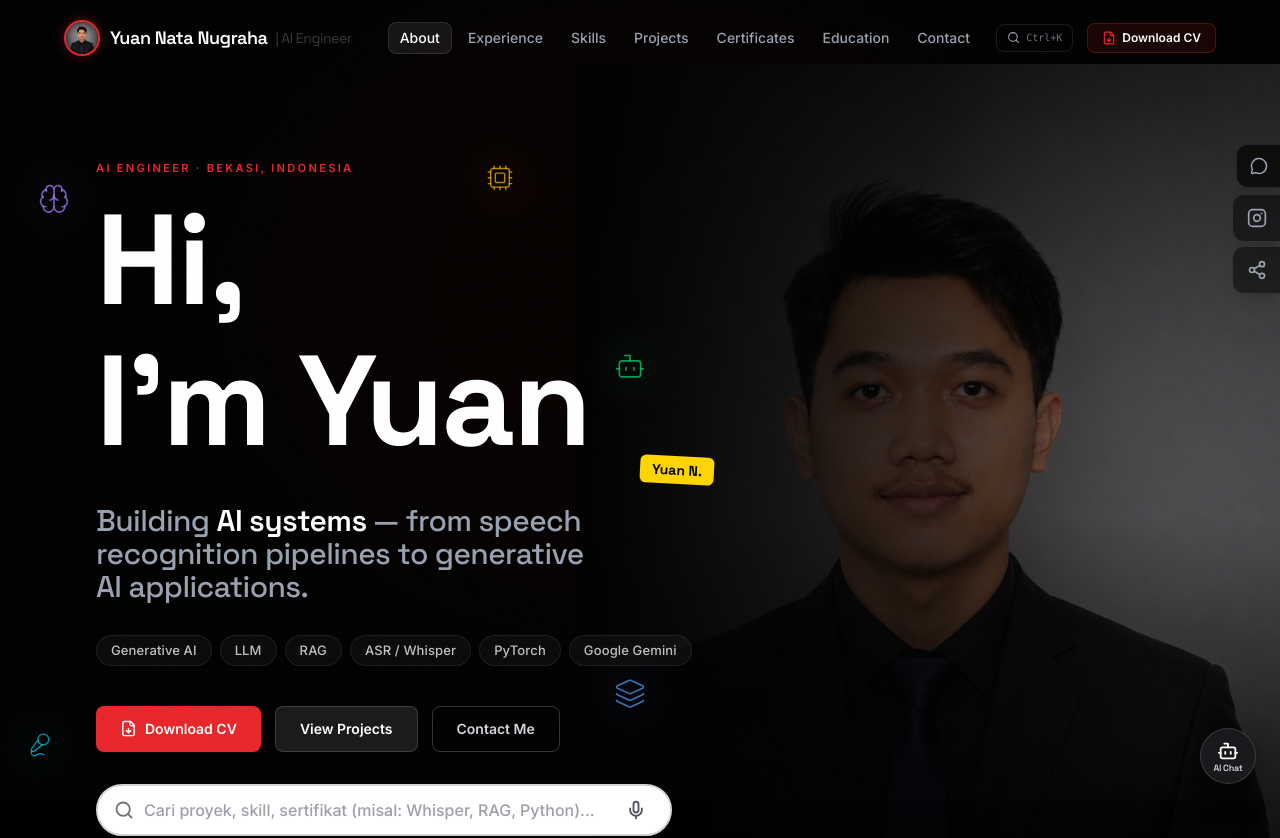
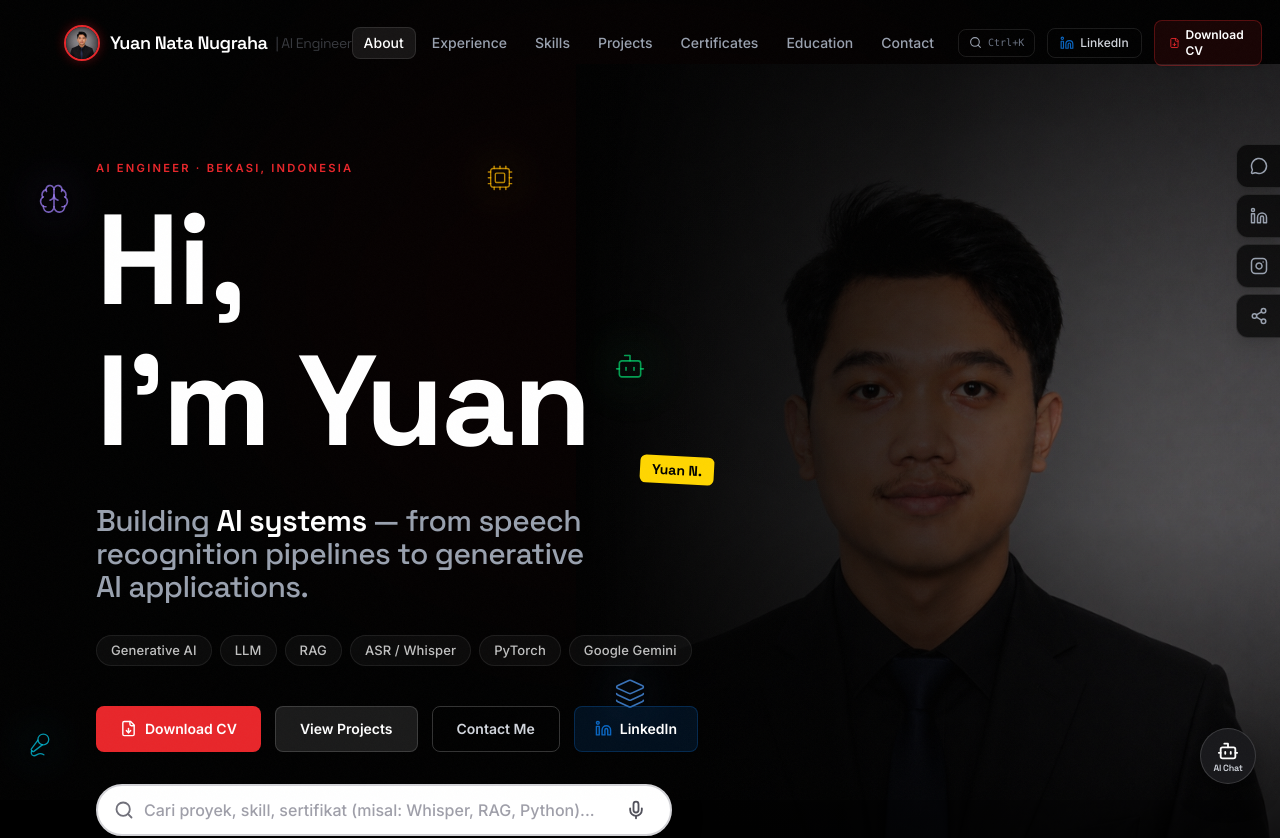
Before and after one commit to nyuannata/Portofolio-Yuan-Nata-Nugraha, a React (Vite) app: page / in a window 1280 px wide. Shown: the top 838 px of the page. Built offline with nearby package versions, Linux system fonts and the light colour scheme.

Commit message:
feat: add LinkedIn profile links to Header, Hero CTA, Floating Socials, and Footer

```diff
--- a/src/components/FloatingSocials.tsx
+++ b/src/components/FloatingSocials.tsx
@@ -1,5 +1,5 @@
 import React from 'react';
-import { Instagram, Share2, MessageCircle } from 'lucide-react';
+import { Instagram, Share2, MessageCircle, Linkedin } from 'lucide-react';
 
 const FloatingSocials: React.FC = () => {
   const handleShare = async () => {
@@ -26,27 +26,41 @@ const FloatingSocials: React.FC = () => {
         target="_blank"
         rel="noopener noreferrer"
         className="w-11 h-11 bg-black/70 backdrop-blur-md border border-white/10 border-r-0 rounded-l-xl text-gray-400 hover:text-white hover:bg-white/10 hover:border-white/20 shadow-lg transition-all flex items-center justify-center relative group mb-1.5"
+        title="Chat WhatsApp"
       >
         <MessageCircle size={18} />
         <span className="absolute right-14 opacity-0 group-hover:opacity-100 transition-opacity bg-black/90 backdrop-blur-md border border-white/10 text-white text-xs px-2.5 py-1 rounded-md pointer-events-none whitespace-nowrap shadow-md">WhatsApp</span>
       </a>
 
       <a
+        href="https://www.linkedin.com/in/yuan-nata-nugraha-590212361/"
+        target="_blank"
+        rel="noopener noreferrer"
+        className="w-11 h-11 bg-black/70 backdrop-blur-md border border-white/10 border-r-0 rounded-l-xl text-gray-400 hover:text-[#0A66C2] hover:bg-[#0A66C2]/15 hover:border-[#0A66C2]/40 shadow-lg transition-all flex items-center justify-center relative group mb-1.5"
+        title="LinkedIn Profile"
+      >
+        <Linkedin size={18} />
+        <span className="absolute right-14 opacity-0 group-hover:opacity-100 transition-opacity bg-black/90 backdrop-blur-md border border-white/10 text-white text-xs px-2.5 py-1 rounded-md pointer-events-none whitespace-nowrap shadow-md">LinkedIn</span>
+      </a>
+
+      <a
         href="https://instagram.com/yuannatann"
         target="_blank"
         rel="noopener noreferrer"
-        className="w-12 h-12 bg-black/50 backdrop-blur-md border border-white/10 border-r-0 rounded-l-xl text-gray-400 hover:text-white hover:bg-white/10 hover:border-white/20 shadow-lg transition-all flex items-center justify-center relative group mb-1"
+        className="w-11 h-11 bg-black/70 backdrop-blur-md border border-white/10 border-r-0 rounded-l-xl text-gray-400 hover:text-white hover:bg-white/10 hover:border-white/20 shadow-lg transition-all flex items-center justify-center relative group mb-1.5"
+        title="Instagram Profile"
       >
-        <Instagram size={20} />
-        <span className="absolute right-14 opacity-0 group-hover:opacity-100 transition-opacity bg-black/80 backdrop-blur-md border border-white/10 text-white text-xs px-2 py-1 rounded pointer-events-none whitespace-nowrap">Instagram</span>
+        <Instagram size={18} />
+        <span className="absolute right-14 opacity-0 group-hover:opacity-100 transition-opacity bg-black/90 backdrop-blur-md border border-white/10 text-white text-xs px-2.5 py-1 rounded-md pointer-events-none whitespace-nowrap shadow-md">Instagram</span>
       </a>
 
       <button
         onClick={handleShare}
-        className="w-12 h-12 bg-black/50 backdrop-blur-md border border-white/10 border-r-0 rounded-l-xl text-gray-400 hover:text-white hover:bg-white/10 hover:border-white/20 shadow-lg transition-all flex items-center justify-center relative group"
+        className="w-11 h-11 bg-black/70 backdrop-blur-md border border-white/10 border-r-0 rounded-l-xl text-gray-400 hover:text-white hover:bg-white/10 hover:border-white/20 shadow-lg transition-all flex items-center justify-center relative group"
+        title="Bagikan Profil"
       >
-        <Share2 size={20} />
-        <span className="absolute right-14 opacity-0 group-hover:opacity-100 transition-opacity bg-black/80 backdrop-blur-md border border-white/10 text-white text-xs px-2 py-1 rounded pointer-events-none whitespace-nowrap">Share Profile</span>
+        <Share2 size={18} />
+        <span className="absolute right-14 opacity-0 group-hover:opacity-100 transition-opacity bg-black/90 backdrop-blur-md border border-white/10 text-white text-xs px-2.5 py-1 rounded-md pointer-events-none whitespace-nowrap shadow-md">Share Profile</span>
       </button>
     </div>
   );
--- a/src/components/Footer.tsx
+++ b/src/components/Footer.tsx
@@ -1,6 +1,6 @@
 import React, { useRef } from 'react';
 import { motion, useScroll, useTransform } from 'motion/react';
-import { MapPin } from 'lucide-react';
+import { MapPin, Linkedin, Github, Mail, MessageCircle, Instagram } from 'lucide-react';
 
 export const Footer: React.FC = () => {
   const footerRef = useRef<HTMLElement>(null);
@@ -8,10 +8,6 @@ export const Footer: React.FC = () => {
     target: footerRef,
     offset: ["start end", "end end"],
   });
-
-  // ⚠️ FIX: Opacity is handled by whileInView (reliable at page bottom).
-  // useScroll is used ONLY for Y/X transform (visual parallax depth), NOT opacity.
-  // This prevents elements from staying transparent when user can't scroll further.
 
   const addressY = useTransform(scrollYProgress, [0, 1], [30, 0]);
   const mapX = useTransform(scrollYProgress, [0, 1], [40, 0]);
@@ -22,7 +18,7 @@ export const Footer: React.FC = () => {
       <div className="max-w-6xl mx-auto px-6">
         <div className="flex flex-col md:flex-row justify-between items-center md:items-start gap-8 mb-8">
 
-          {/* Address — BOTTOM→TOP parallax, opacity via whileInView */}
+          {/* Address */}
           <motion.div
             style={{ y: addressY }}
             initial={{ opacity: 0, y: 20, scale: 0.97 }}
@@ -42,7 +38,7 @@ export const Footer: React.FC = () => {
             </p>
           </motion.div>
 
-          {/* Map — RIGHT→LEFT parallax, opacity via whileInView */}
+          {/* Map */}
           <motion.div
             style={{ x: mapX }}
             initial={{ opacity: 0, y: 20, scale: 0.96 }}
@@ -67,14 +63,66 @@ export const Footer: React.FC = () => {
           </motion.div>
         </div>
 
-        {/* Copyright — upward parallax, opacity via whileInView */}
+        {/* Social Links Row */}
+        <div className="flex justify-center items-center gap-3 py-6 border-t border-white/5">
+          <a
+            href="https://www.linkedin.com/in/yuan-nata-nugraha-590212361/"
+            target="_blank"
+            rel="noopener noreferrer"
+            className="flex items-center gap-2 px-3.5 py-1.5 rounded-lg bg-zinc-900 border border-white/10 text-gray-300 hover:text-white hover:border-[#0A66C2] hover:bg-[#0A66C2]/15 text-xs font-medium transition-all"
+            title="LinkedIn Profile"
+          >
+            <Linkedin size={15} className="text-[#0A66C2]" />
+            <span>LinkedIn</span>
+          </a>
+          <a
+            href="https://github.com/nyuannata"
+            target="_blank"
+            rel="noopener noreferrer"
+            className="flex items-center gap-2 px-3.5 py-1.5 rounded-lg bg-zinc-900 border border-white/10 text-gray-300 hover:text-white hover:border-white/30 hover:bg-white/5 text-xs font-medium transition-all"
+            title="GitHub Profile"
+          >
+            <Github size={15} />
+            <span>GitHub</span>
+          </a>
+          <a
+            href="https://wa.me/628973860060"
+            target="_blank"
+            rel="noopener noreferrer"
+            className="flex items-center gap-2 px-3.5 py-1.5 rounded-lg bg-zinc-900 border border-white/10 text-gray-300 hover:text-white hover:border-green-500/50 hover:bg-green-500/10 text-xs font-medium transition-all"
+            title="WhatsApp Direct"
+          >
+            <MessageCircle size={15} className="text-green-500" />
+            <span>WhatsApp</span>
+          </a>
+          <a
+            href="mailto:yuannatanugraha.official@gmail.com"
+            className="flex items-center gap-2 px-3.5 py-1.5 rounded-lg bg-zinc-900 border border-white/10 text-gray-300 hover:text-white hover:border-[#E8262A]/50 hover:bg-[#E8262A]/10 text-xs font-medium transition-all"
+            title="Send Email"
+          >
+            <Mail size={15} className="text-[#E8262A]" />
+            <span>Email</span>
+          </a>
+          <a
+            href="https://instagram.com/yuannatann"
+            target="_blank"
+            rel="noopener noreferrer"
+            className="flex items-center gap-2 px-3.5 py-1.5 rounded-lg bg-zinc-900 border border-white/10 text-gray-300 hover:text-white hover:border-pink-500/50 hover:bg-pink-500/10 text-xs font-medium transition-all"
+            title="Instagram Profile"
+          >
+            <Instagram size={15} className="text-pink-400" />
+            <span>Instagram</span>
+          </a>
+        </div>
+
+        {/* Copyright */}
         <motion.div
           style={{ y: copyY }}
           initial={{ opacity: 0, y: 15 }}
           whileInView={{ opacity: 1, y: 0 }}
           viewport={{ once: false, amount: 0.1 }}
           transition={{ duration: 0.5, delay: 0.15, ease: [0.22, 1, 0.36, 1] }}
-          className="text-center text-gray-500 text-sm border-t border-white/5 pt-8"
+          className="text-center text-gray-500 text-sm border-t border-white/5 pt-6"
         >
           <p>&copy; {new Date().getFullYear()} Yuan Nata Nugraha. All rights reserved.</p>
           <p className="mt-2 text-xs opacity-50">Built with React, Tailwind CSS &amp; Framer Motion</p>
--- a/src/components/Header.tsx
+++ b/src/components/Header.tsx
@@ -1,6 +1,6 @@
 import { useState, useEffect } from "react";
 import { motion, AnimatePresence } from "motion/react";
-import { Menu, X, FileDown, Search } from "lucide-react";
+import { Menu, X, FileDown, Search, Linkedin } from "lucide-react";
 
 const navLinks = [
   { label: "About", href: "#about" },
@@ -83,7 +83,7 @@ export function Header() {
         </a>
 
         {/* Desktop Nav + Action */}
-        <div className="hidden lg:flex items-center gap-2.5 xl:gap-3.5">
+        <div className="hidden lg:flex items-center gap-2.5 xl:gap-3">
           <nav className="flex items-center gap-1" aria-label="Main navigation">
             {navLinks.map((link) => {
               const id = link.href.replace("#", "");
@@ -129,6 +129,18 @@ export function Header() {
           </button>
 
           <a
+            href="https://www.linkedin.com/in/yuan-nata-nugraha-590212361/"
+            target="_blank"
+            rel="noopener noreferrer"
+            className="flex items-center gap-1.5 px-3 py-1.5 text-xs font-medium text-gray-300 hover:text-white rounded-lg hover:bg-[#0A66C2]/15 border border-white/10 hover:border-[#0A66C2]/50 transition-all duration-200"
+            title="LinkedIn Profile"
+            aria-label="LinkedIn Profile"
+          >
+            <Linkedin size={14} className="text-[#0A66C2]" />
+            <span className="hidden xl:inline">LinkedIn</span>
+          </a>
+
+          <a
             href="/CV.pdf"
             download="CV_Yuan_Nata_Nugraha.pdf"
             className="inline-flex items-center gap-1.5 px-3.5 py-1.5 text-xs font-semibold rounded-lg bg-[#E8262A]/10 hover:bg-[#E8262A] text-white border border-[#E8262A]/30 hover:border-[#E8262A] transition-all duration-200 hover:scale-105 shadow-sm"
@@ -141,6 +153,15 @@ export function Header() {
 
         {/* Mobile Right Side: Quick CV + Hamburger */}
         <div className="flex lg:hidden items-center gap-2">
+          <a
+            href="https://www.linkedin.com/in/yuan-nata-nugraha-590212361/"
+            target="_blank"
+            rel="noopener noreferrer"
+            className="inline-flex items-center justify-center w-8 h-8 text-xs font-medium rounded-lg bg-[#0A66C2]/15 text-white border border-[#0A66C2]/30"
+            aria-label="LinkedIn"
+          >
+            <Linkedin size={14} className="text-[#0A66C2]" />
+          </a>
           <a
             href="/CV.pdf"
             download="CV_Yuan_Nata_Nugraha.pdf"
@@ -215,7 +236,16 @@ export function Header() {
                 );
               })}
             </nav>
-            <div className="p-4 border-t border-white/5 pb-[calc(1.5rem+env(safe-area-inset-bottom,0px))]">
+            <div className="p-4 border-t border-white/5 space-y-2.5 pb-[calc(1.5rem+env(safe-area-inset-bottom,0px))]">
+              <a
+                href="https://www.linkedin.com/in/yuan-nata-nugraha-590212361/"
+                target="_blank"
+                rel="noopener noreferrer"
+                className="flex items-center justify-center gap-2 w-full py-2.5 px-4 rounded-lg bg-[#0A66C2]/15 text-white text-sm font-semibold border border-[#0A66C2]/30 hover:bg-[#0A66C2] transition-all"
+              >
+                <Linkedin size={16} className="text-[#0A66C2]" />
+                <span>Lihat Profil LinkedIn</span>
+              </a>
               <a
                 href="/CV.pdf"
                 download="CV_Yuan_Nata_Nugraha.pdf"
--- a/src/components/Hero.tsx
+++ b/src/components/Hero.tsx
@@ -1,6 +1,6 @@
 import { useRef } from "react";
 import { motion, useScroll, useTransform } from "motion/react";
-import { ArrowDown, Brain, Cpu, Layers, Bot, Wand2, Mic2, FileDown } from "lucide-react";
+import { ArrowDown, Brain, Cpu, Layers, Bot, Wand2, Mic2, FileDown, Linkedin } from "lucide-react";
 import { SearchBar } from "./SearchBar";
 
 const floatingIcons = [
@@ -178,6 +178,16 @@ export function Hero() {
             >
               Contact Me
             </a>
+            <a
+              href="https://www.linkedin.com/in/yuan-nata-nugraha-590212361/"
+              target="_blank"
+              rel="noopener noreferrer"
+              className="inline-flex items-center gap-2 bg-[#0A66C2]/15 hover:bg-[#0A66C2] text-white font-semibold text-sm px-5 py-3 rounded-lg transition-all duration-200 hover:scale-105 border border-[#0A66C2]/30 hover:border-[#0A66C2] shadow-md"
+              title="Kunjungi Profil LinkedIn Yuan Nata Nugraha"
+            >
+              <Linkedin size={17} className="text-[#0A66C2] group-hover:text-white" />
+              <span>LinkedIn</span>
+            </a>
           </motion.div>
 
           {/* Pill-Shaped Search Bar with Voice-to-Text */}
```
